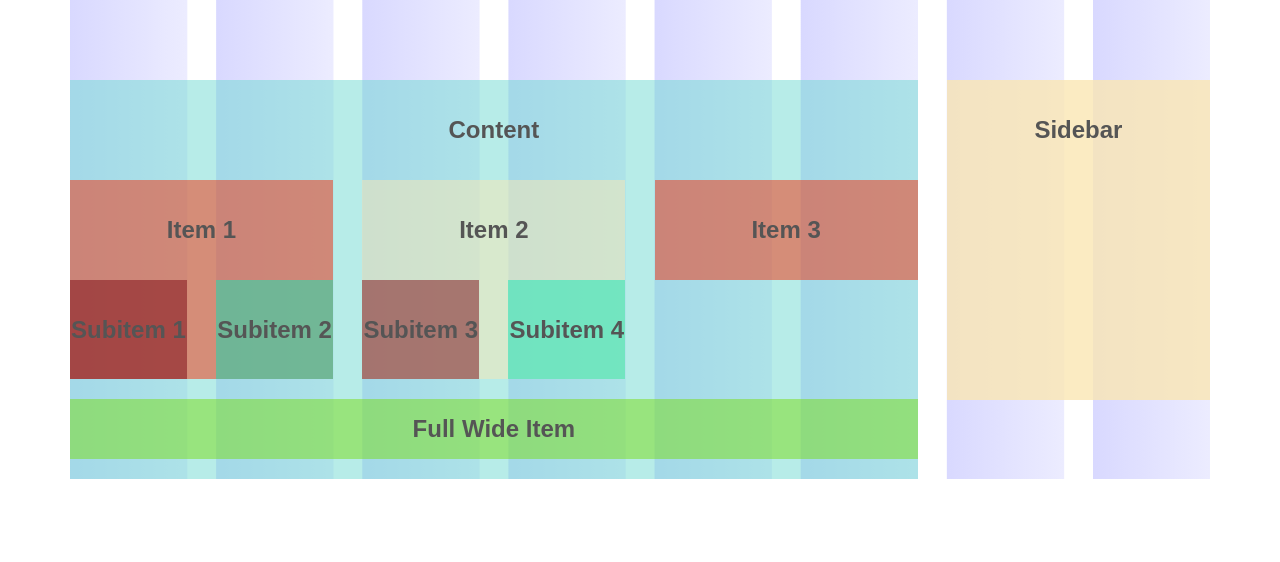
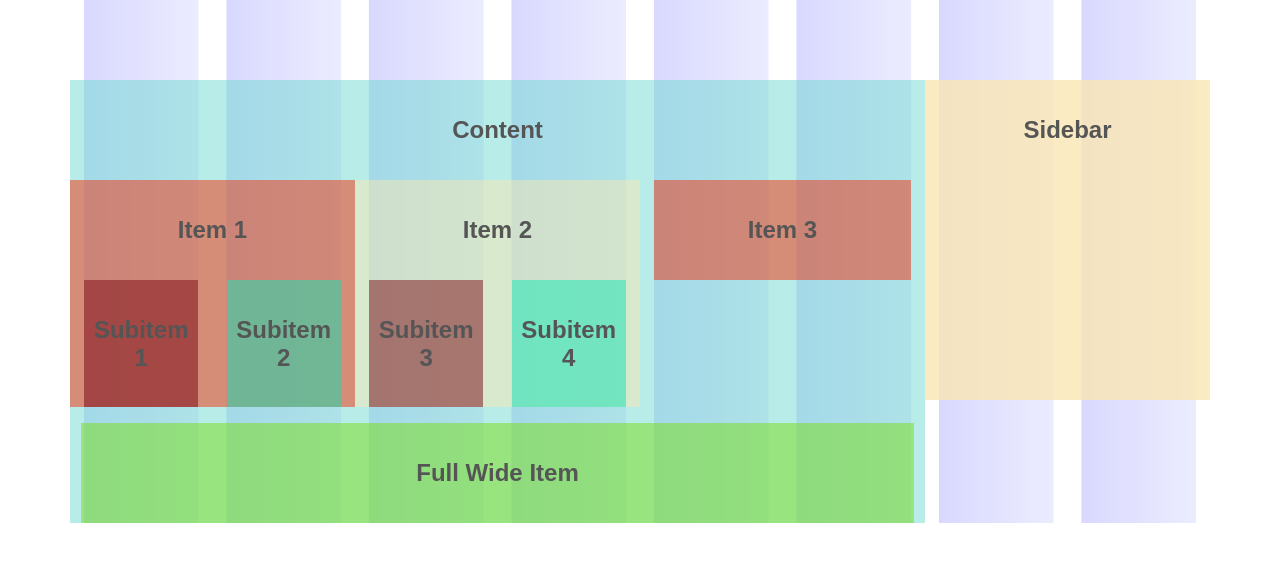
Before and after one commit to zellwk/Learning-Susy, a plain HTML site: page walkthrough/index.html in a window 1280 px wide. Drawn offline with Linux system fonts and the light colour scheme.

Commit message:
layout with split
Signed-off-by: Zell Liew <zellwk@gmail.com>

```diff
--- a/walkthrough/scss/styles.scss
+++ b/walkthrough/scss/styles.scss
@@ -10,7 +10,7 @@
   }
 }
 
-$susy: (columns: 8, container: 1140px, gutter-position: before, global-box-sizing: border-box, debug: (image: show));
+$susy: (columns: 8, container: 1140px, gutter-position: split, global-box-sizing: border-box, debug: (image: show));
 
 @include border-box-sizing;
 
@@ -23,11 +23,11 @@ $susy: (columns: 8, container: 1140px, gutter-position: before, global-box-sizin
 }
 
 .content {
-  @include span(6 first);
+  @include span(6 nest);
 }
 
 .sidebar {
-  @include span(2);
+  @include span(2 nest );
 }
 
 .gallery {
@@ -37,9 +37,9 @@ $susy: (columns: 8, container: 1140px, gutter-position: before, global-box-sizin
 .gallery__item {
   @include cf;
   @include nested(6) {
-    @include span(2);
-    &:first-child {
-      @include first;
+    @include span(2 nest);
+    &:nth-child(3) {
+      @include span(2)
     }
   }
 }
@@ -47,12 +47,12 @@ $susy: (columns: 8, container: 1140px, gutter-position: before, global-box-sizin
 .gallery__subitem {
   @include nested(2) {
     @include span(1);
-    &:nth-child(2) {
-      @include first;
-    }
   }
 }
 
+.full {
+  @include span(full)
+}
 // ==========
 // Taking Care of CSS
 // ==========
```
Also changed, not shown: walkthrough/css/styles.css.
